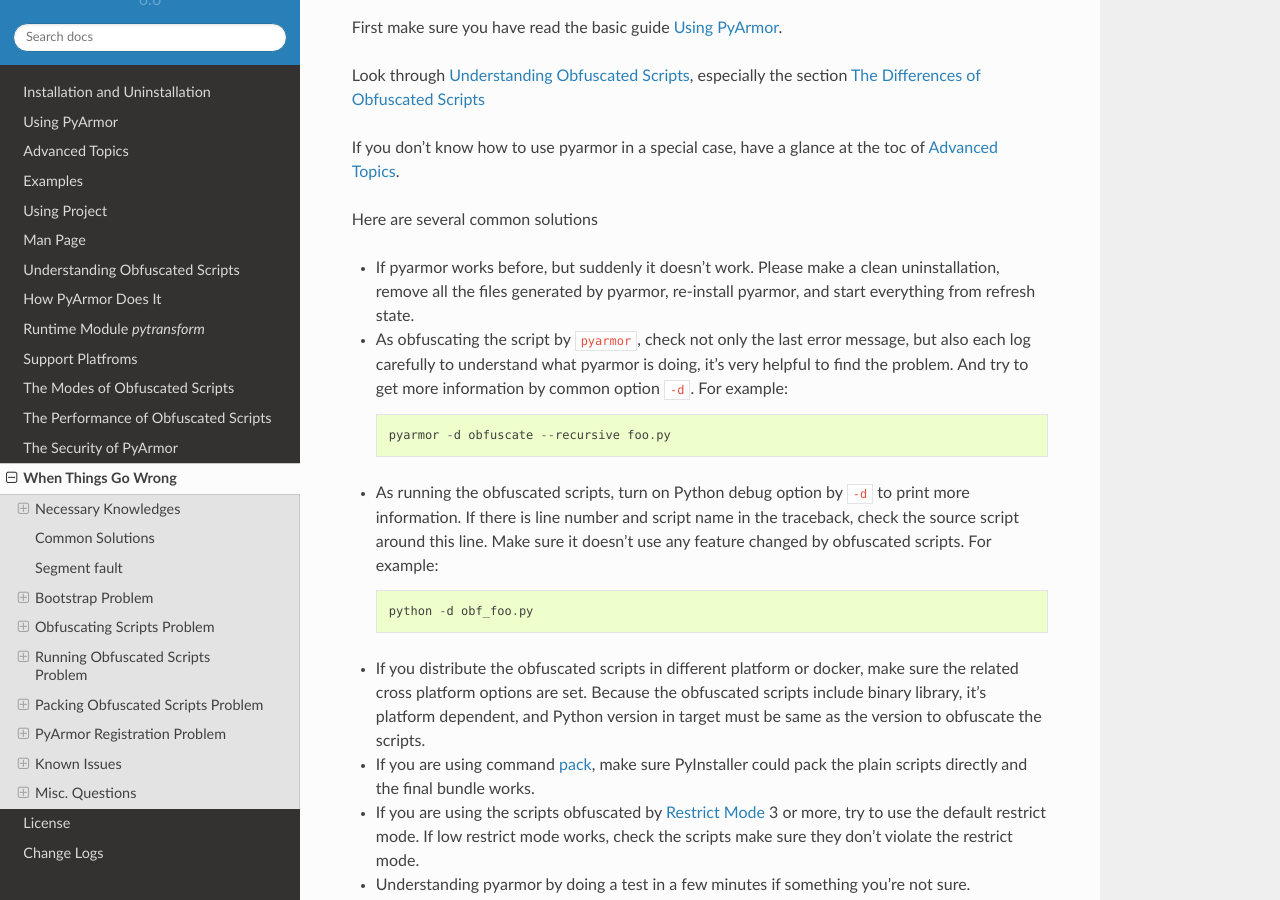
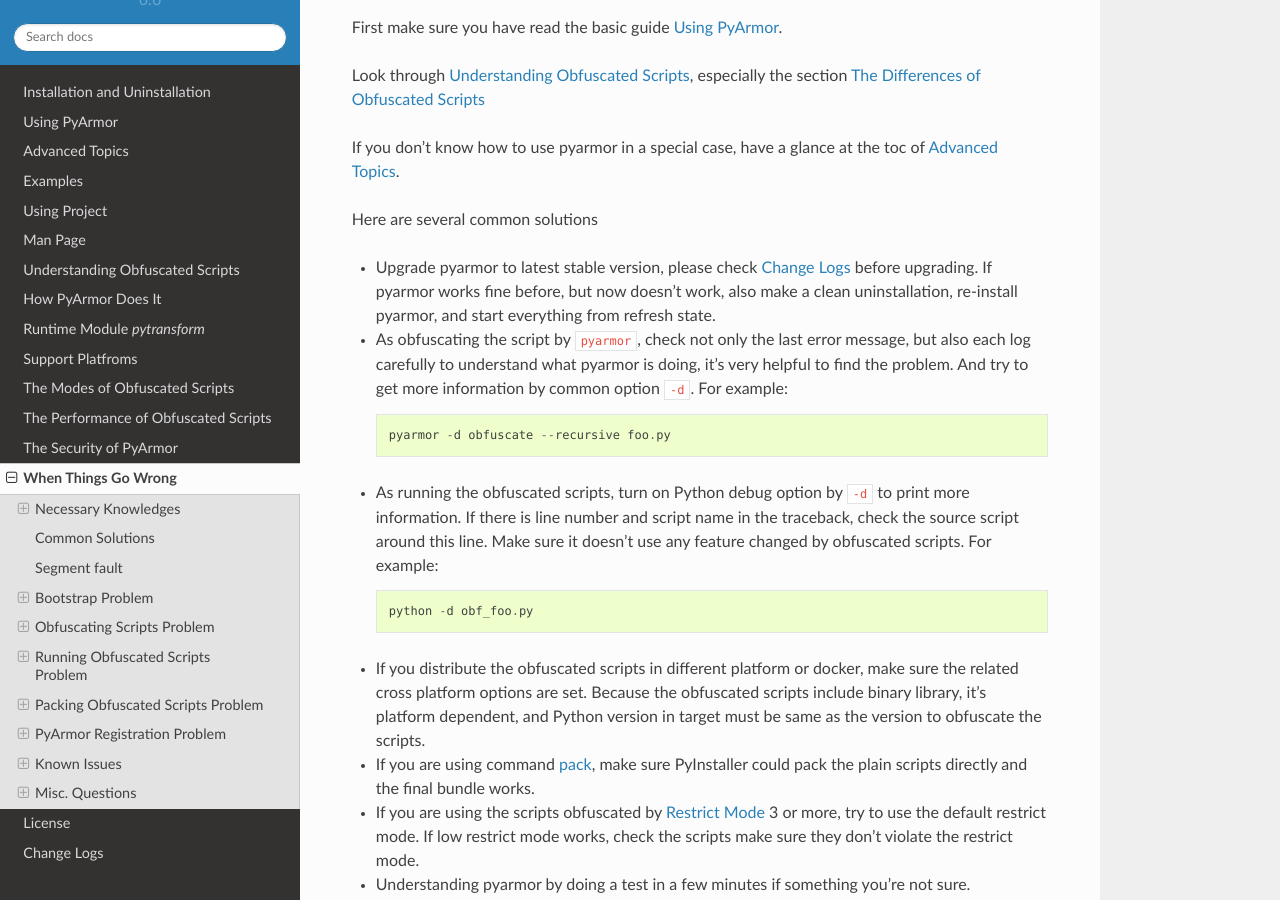
Before and after one commit to dashingsoft/pyarmor, a Sphinx documentation site: the page built from docs/questions.rst, in a window 1280 px wide and 900 px high, scrolled down 1908 px. Built offline with Sphinx 7.4.7 and the Read the Docs theme 2.0.0, drawn with Linux system fonts in a browser that asks for light colours.

Commit message:
Refine common solutions

```diff
--- a/docs/questions.rst
+++ b/docs/questions.rst
@@ -101,9 +101,10 @@
 
 Here are several common solutions
 
-* If pyarmor works before, but suddenly it doesn't work. Please make a clean
-  uninstallation, remove all the files generated by pyarmor, re-install pyarmor,
-  and start everything from refresh state.
+* Upgrade pyarmor to latest stable version, please check :ref:`change logs`
+  before upgrading. If pyarmor works fine before, but now doesn't work, also
+  make a :ref:`clean uninstallation`, re-install pyarmor, and start everything
+  from refresh state.
 
 * As obfuscating the script by ``pyarmor``, check not only the last error
   message, but also each log carefully to understand what pyarmor is doing, it's
```
Also changed, not shown: other parts of docs/questions.rst (+1 -1 lines).
